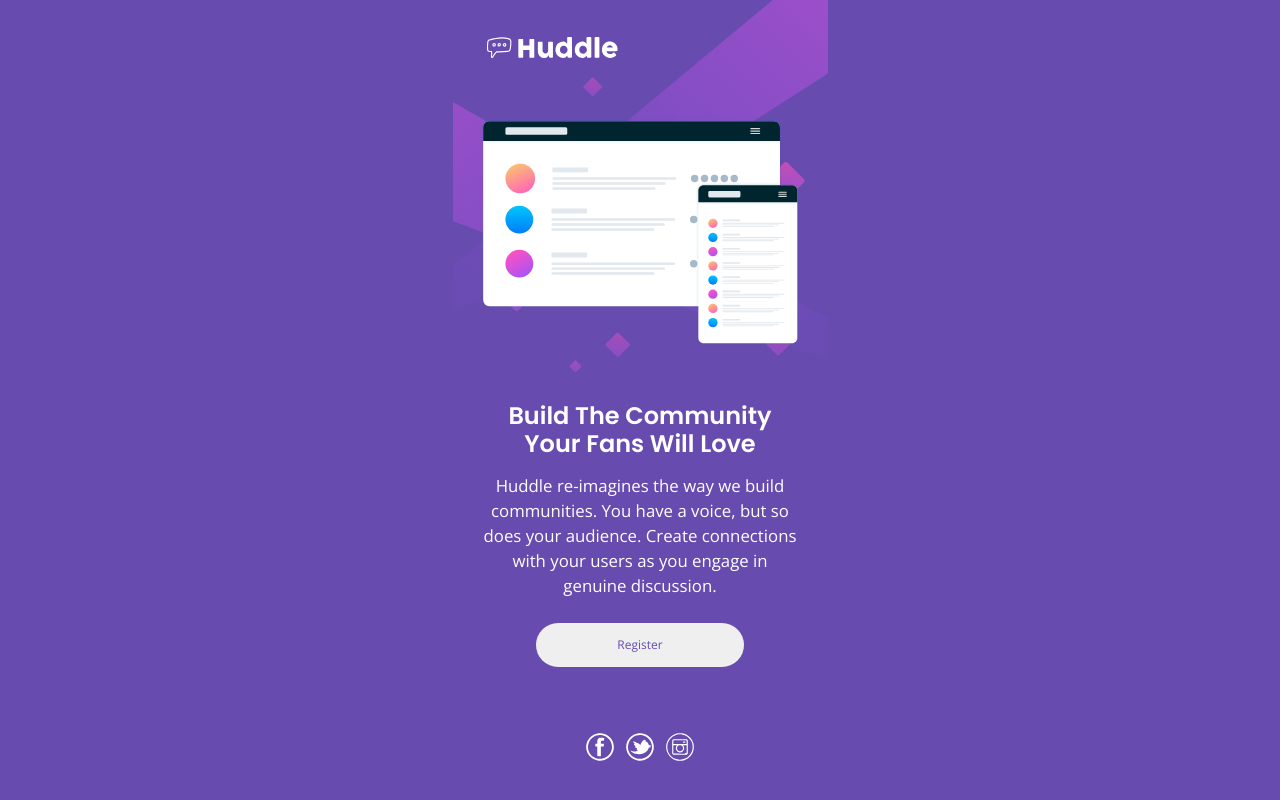
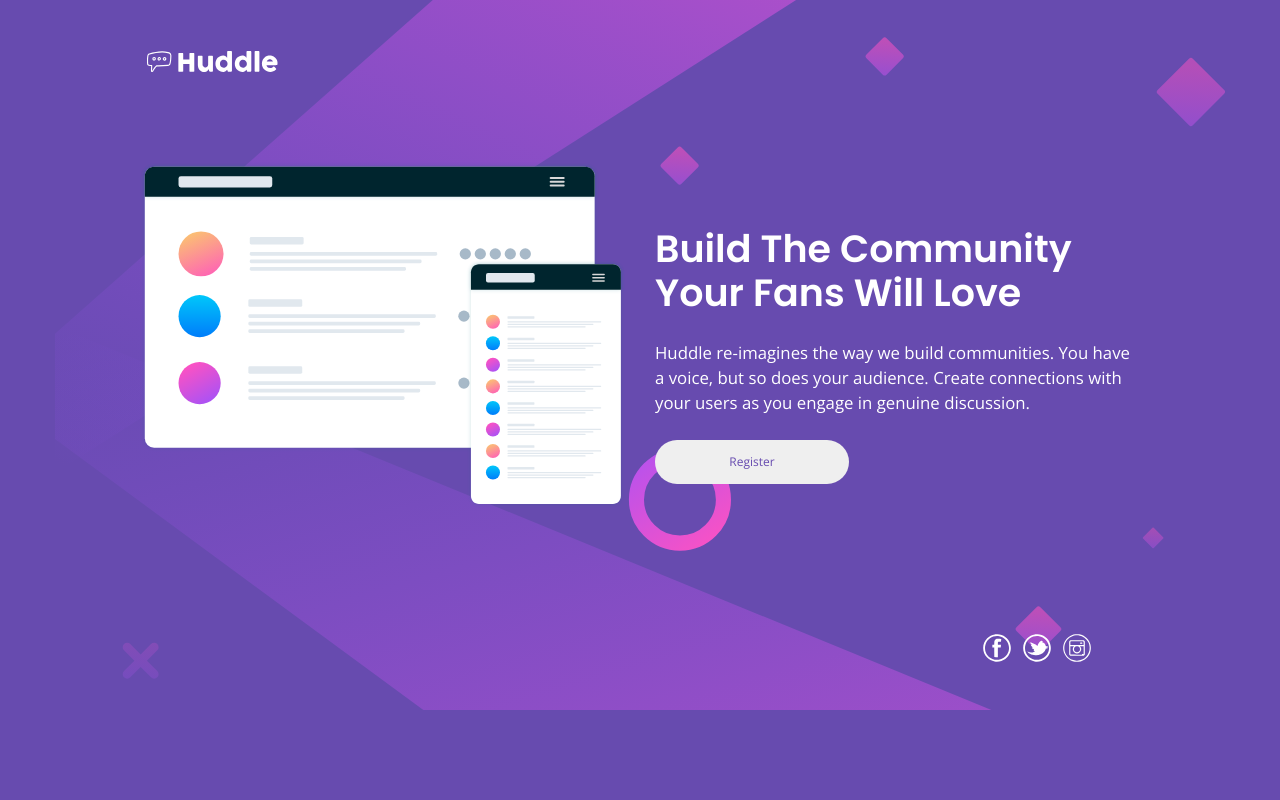
Before and after one commit to DaniDhax/fm-huddle-landing-page-with-single-introductory-section, a plain HTML site: page index.html in a window 1280 px wide. Drawn offline with nearby package versions, Linux system fonts and the light colour scheme.

Commit message:
Design 6

```diff
--- a/style.css
+++ b/style.css
@@ -86,8 +86,6 @@ button:hover {
   background-color: var(--soft-magenta);
 }
 
-
-
 footer {
   width: 100%;
   margin-top: 40px;
@@ -131,4 +129,57 @@ footer {
 
 @media (min-width: 900px) {
 
+  body {
+    background-image: url(./images/bg-desktop.svg);
+    background-size: contain;
+    ;
+  }
+
+  .container {
+    width: 1000px;
+    height: 650px;
+    display: grid;
+    grid-template-columns: 1fr 1fr;
+    grid-template-rows: 10% 40% 40% 10%;
+    align-items: center;
+    justify-content: center;
+    column-gap: 30px;
+  }
+
+  header {
+    margin: unset;
+  }
+
+  .image-devices {
+    grid-column-start: 1;
+    grid-row-start: 2;
+    grid-row-end: 4;
+  }
+
+  .description {
+    grid-column-start: 2;
+    grid-row-start: 2;
+    grid-row-end: 4;
+    margin: unset;
+    text-align: left;
+    justify-content: left;
+  }
+
+  .description h1 {
+    font-size: 3.8rem;
+  }
+
+  button {
+    align-self: flex-start;
+    width: 40%;
+  }
+
+  footer {
+    grid-column-start: 2;
+    grid-row-start: 4;
+    margin: unset;
+    justify-content: flex-end;
+    width: 90%;
+  }
+
 }
```
